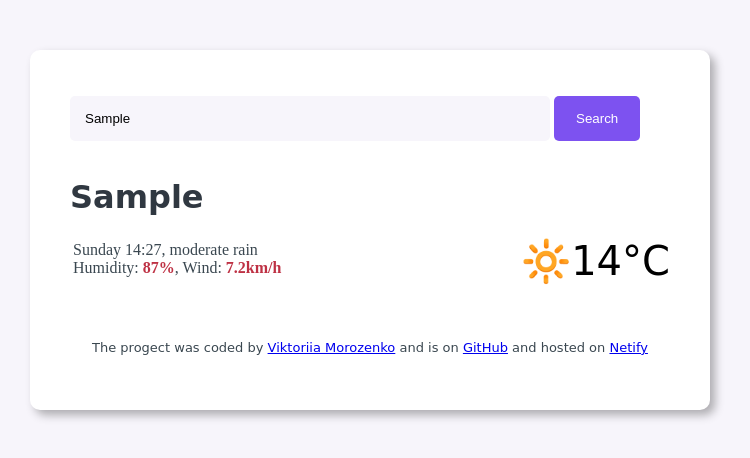
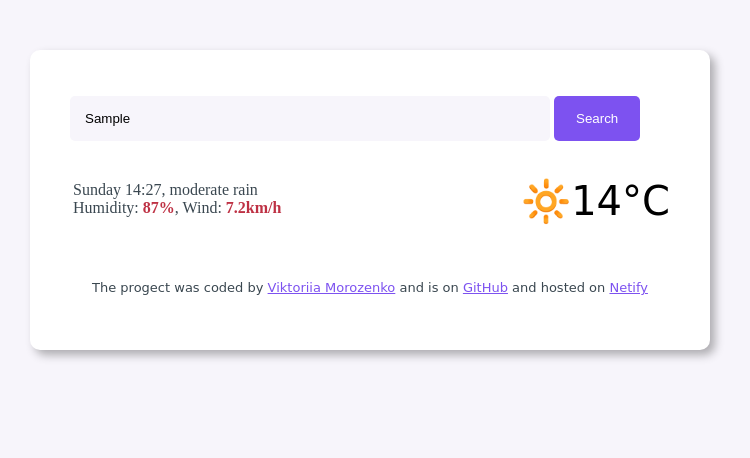
Before and after one commit to ViktoriiaMorozenko/weather_app, a plain HTML site: page index.html in a window 1280 px wide. Both pictures are taken after typing "Sample" into the empty fields and a click on the input "Search". Shown: the whole page, without its empty margins (270-1020 px from the left). Drawn offline with nearby package versions, Linux system fonts and the light colour scheme; no server answers.

Commit message:
cleaned up the code

```diff
--- a/index.html
+++ b/index.html
@@ -13,7 +13,7 @@
         <input type="text" placeholder="Enter a city.." id="search-input" />
         <input type="submit" value="Search" />
       </form>
-      <h1 id="current-city">Paris</h1>
+      <h1 id="current-city"></h1>
       <span class="curentMeasures">
         <div class="currently">
           <span id="current-date">Sunday</span>,
--- a/src/index.js
+++ b/src/index.js
@@ -18,21 +18,24 @@ function displayWeather(response) {
   windElement.innerHTML = `${wind}km/h`;
 }
 
-function search(event) {
-  event.preventDefault();
-  let currentCity = document.querySelector("#current-city");
-  let searchInput = document.querySelector("#search-input");
-  let city = searchInput.value;
-
+function searchCity(city) {
   let apiKey = "af263868fba123db051ft28a00754f7o";
   let apiUrl = `https://api.shecodes.io/weather/v1/current?query=${city}&key=${apiKey}&units=metric`;
 
   axios.get(apiUrl).then(displayWeather);
-  currentCity.innerHTML = city;
+}
+
+function searchSubmit(event) {
+  event.preventDefault();
+  let searchInput = document.querySelector("#search-input");
+
+  searchCity(searchInput.value);
 }
 
 let form = document.querySelector("#search-line");
-form.addEventListener("submit", search);
+form.addEventListener("submit", searchSubmit);
+
+searchCity("London");
 
 function formatDate(date) {
   let minutes = date.getMinutes();
--- a/src/style.css
+++ b/src/style.css
@@ -37,6 +37,10 @@
         color: #3a4750;
       }
 
+      a {
+        color: rgb(125, 82, 240);
+      }
+
       .curentMeasures {
         display: flex;
         justify-content: space-between;
```
